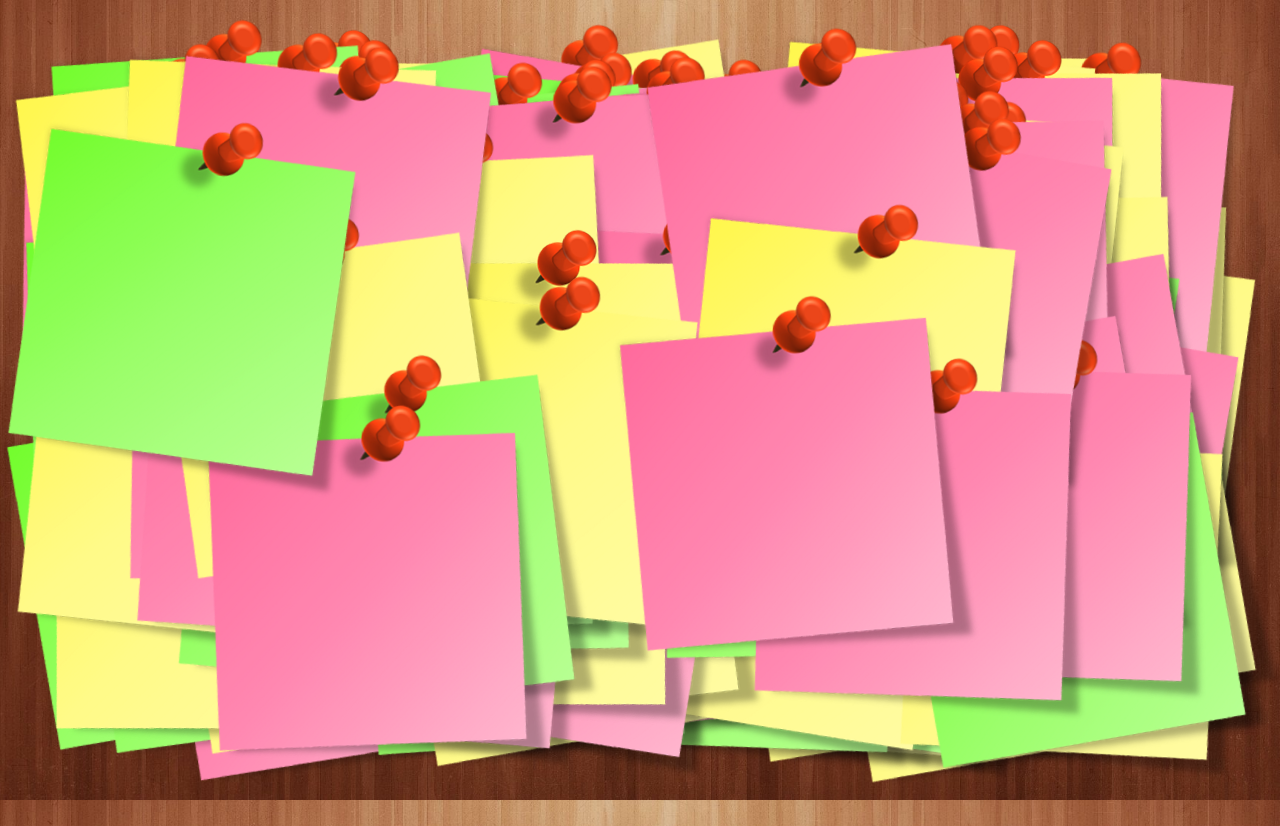
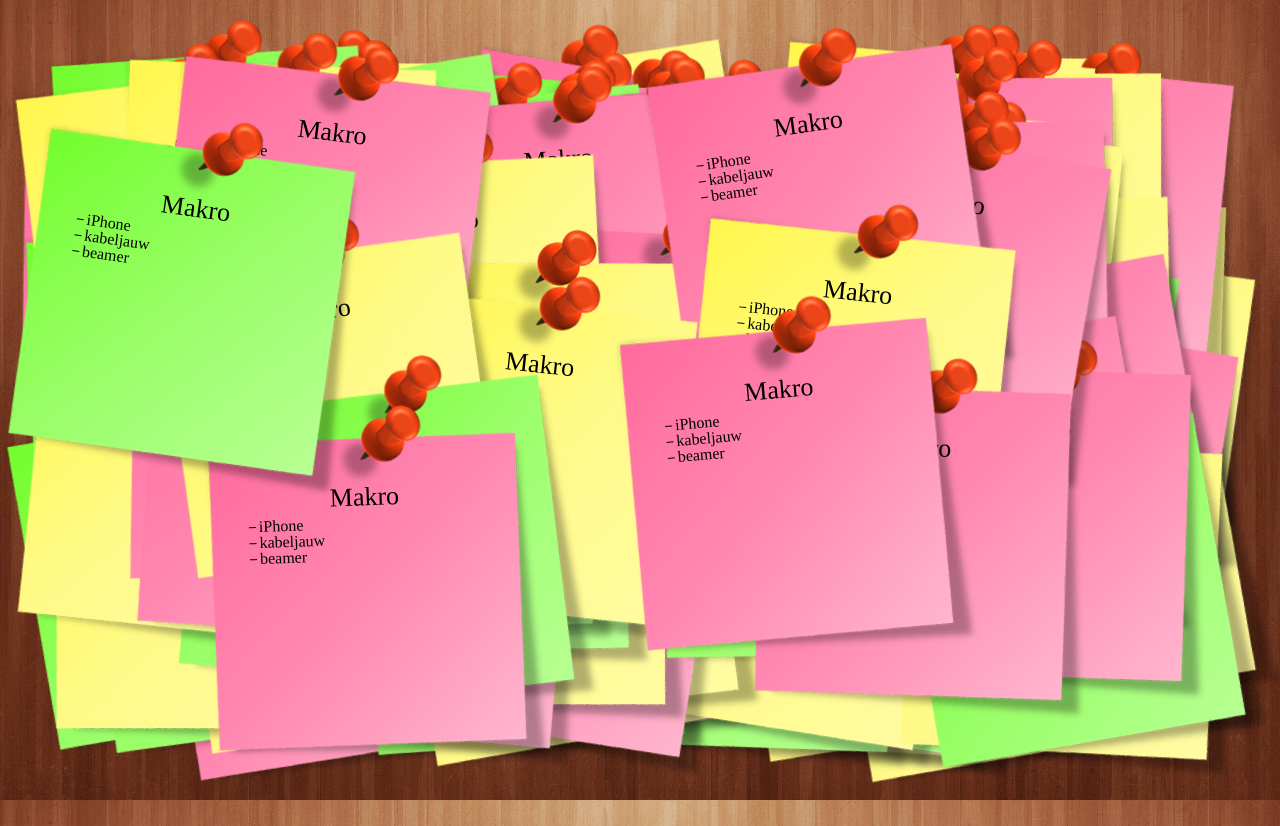
Before and after one commit to CCornez/postits, a website with bundled scripts: page src/index.html in a window 1280 px wide. Shown: the top 826 px of the page. Built offline with nearby package versions, Linux system fonts and the light colour scheme.

Commit message:
add title and list in postit

```diff
--- a/src/css/style.scss
+++ b/src/css/style.scss
@@ -29,3 +29,23 @@
     background-image: url("../images/yellow.png");
   }
 }
+.postit h1 {
+  font-size: 26px;
+  text-align: center;
+  padding-bottom: 5px;
+}
+
+.postit ul li {
+  position: relative;
+  padding-left: 30px;
+}
+.postit ul li::before {
+  content: "";
+  position: absolute;
+  display: block;
+  top: 8px;
+  left: 20px;
+  width: 7px;
+  height: 1px;
+  background-color: black;
+}
--- a/src/js/classes/Postit.js
+++ b/src/js/classes/Postit.js
@@ -3,6 +3,7 @@
 class Postit {
   #title;
   #list;
+  #listHTML;
   #x;
   #y;
   #rotation;
@@ -14,6 +15,7 @@
   constructor(title, list = []) {
     this.#title = title;
     this.#list = list;
+    this.#listHTML = `<ul><li>${this.#list.join("</li><li>")}</li></ul>`;
     this.#x = randomRange(175, window.innerWidth - 195, true);
     this.#y = randomRange(74, window.innerHeight - 326, true);
     this.#rotation = randomRange(0, 11, true) * (Math.random() > 0.5 ? 1 : -1);
@@ -21,12 +23,13 @@
     this.htmlRef = this.#init();
     this.#style();
     Postit.allPostits.push(this);
-    this.#restack();
   }
   #init() {
     document.body.insertAdjacentHTML(
       "afterbegin",
-      `<div class= 'postit postit--${this.#color}'></div>`
+      `<div class= 'postit postit--${this.#color}'><h1>${this.#title}</h1>${
+        this.#listHTML
+      }</div>`
     );
     return document.querySelector(".postit:first-child");
   }
@@ -38,9 +41,6 @@
     };
     Object.assign(this.htmlRef.style, styles);
   }
-  #restack() {
-    Postit.allPostits.sort();
-  }
 }
 
 export default Postit;
```
